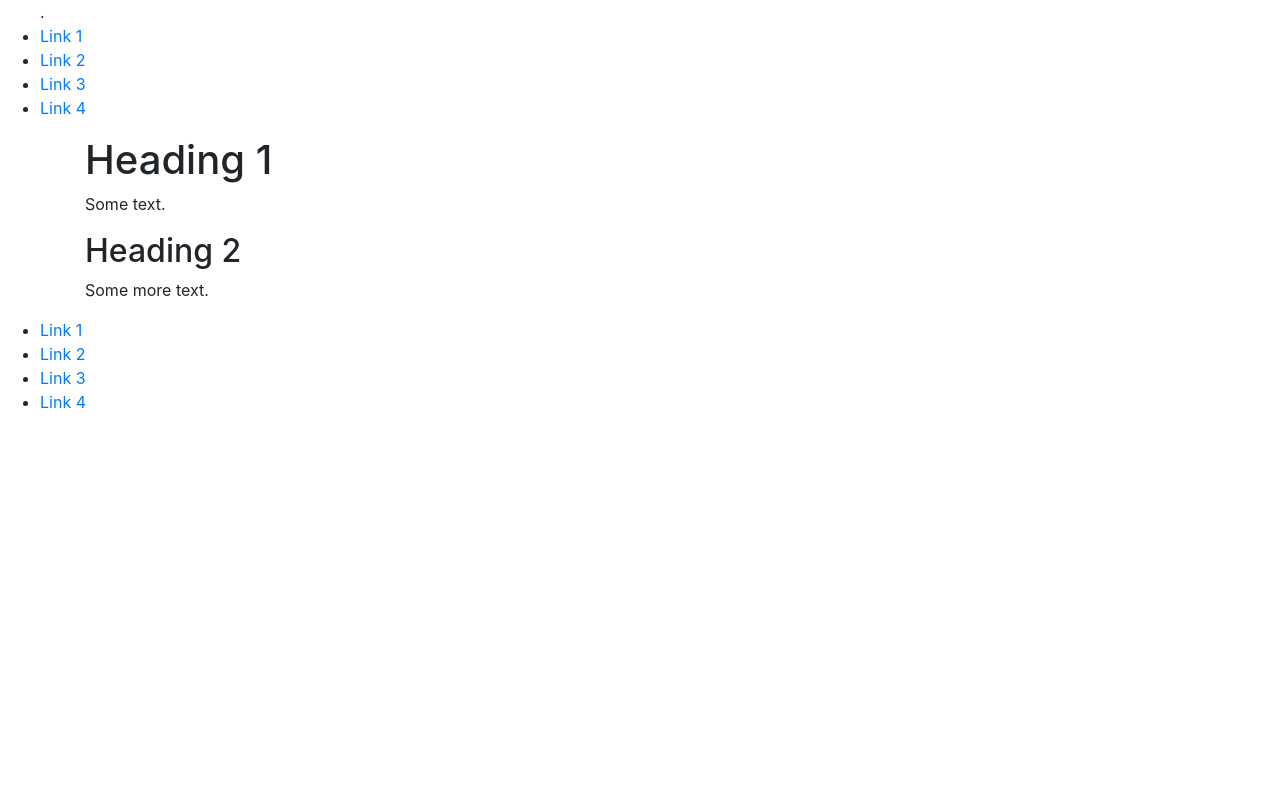
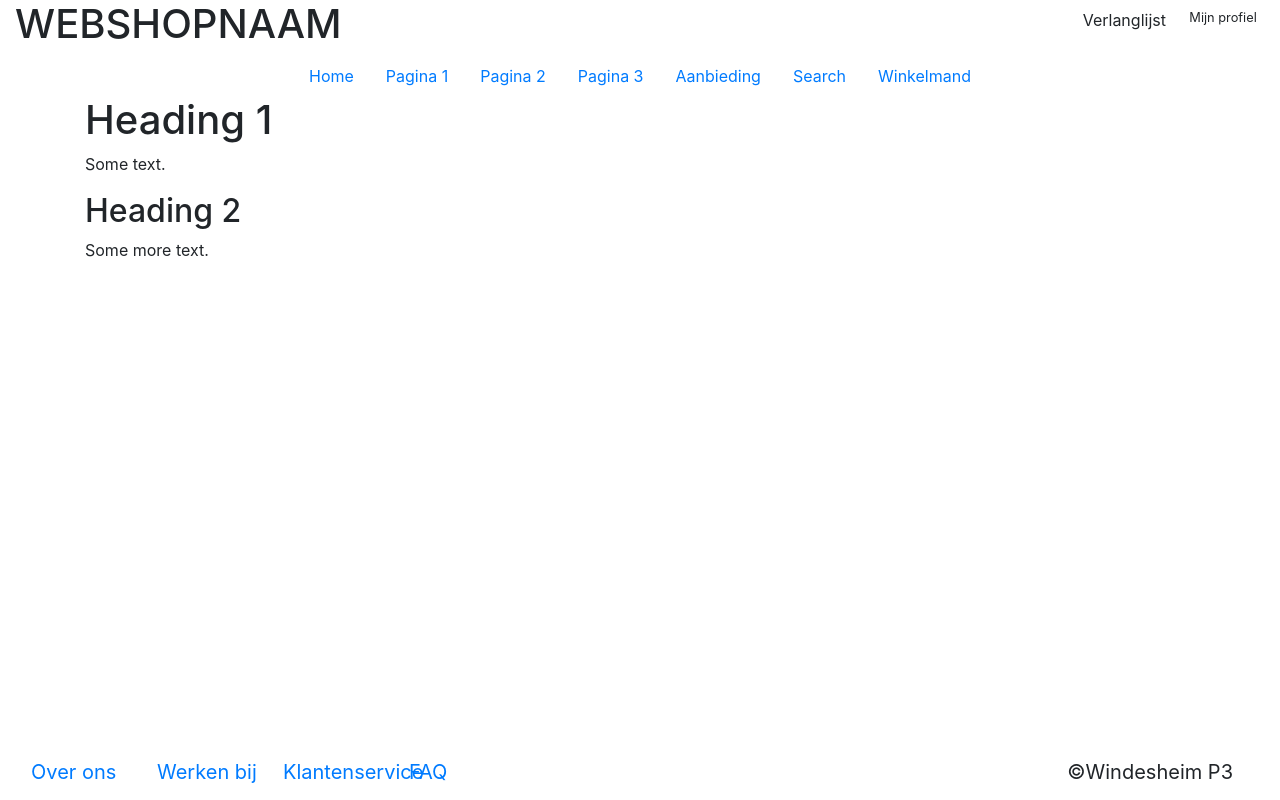
Before and after one commit to WindesheimP3/WWI-Webshop, a PHP site: page / in a window 1280 px wide. Run offline with PHP 8.4, Linux system fonts and the light colour scheme.

Commit message:
index update

```diff
--- a/Colin-test/include/footer.php
+++ b/Colin-test/include/footer.php
@@ -1,6 +1,7 @@
-<ul>
-    <li><a href="">Link 1</a></li>
-    <li><a href="">Link 2</a></li>
-    <li><a href="">Link 3</a></li>
-    <li><a href="">Link 4</a></li>
-</ul>
+<nav class="navbar fixed-bottom">
+    <a class="navbar-brand col-1 text-left small" href="">Over ons</a>
+    <a class="navbar-brand col-1 text-left small" href="">Werken bij </a>
+    <a class="navbar-brand col-1 text-left small" href="">Klantenservice</a>
+    <a class="navbar-brand col-1 text-left small" href="">FAQ</a>
+    <a class="navbar-brand col-7 text-right small"> &copyWindesheim P3</a>
+</nav>
--- a/Colin-test/include/header.php
+++ b/Colin-test/include/header.php
@@ -1,9 +1,13 @@
-<nav>
-    <ul>
-        <link rel="stylesheet" type="text/css" href="PATHTOCSSHERE">.
-        <li><a href="">Link 1</a></li>
-        <li><a href="">Link 2</a></li>
-        <li><a href="">Link 3</a></li>
-        <li><a href="">Link 4</a></li>
-    </ul>
+
+<nav class="nav justify-content-center">
+    <a class="nav-brand col-10 h1">WEBSHOPNAAM</a>
+    <a class="nav-link col-1">Verlanglijst</a>
+    <a class="nav-link col-1 small">Mijn profiel</a>
+    <a class="nav-link" href="#">Home</a>
+    <a class="nav-link" href="#">Pagina 1</a>
+    <a class="nav-link" href="#">Pagina 2</a>
+    <a class="nav-link" href="#">Pagina 3</a>
+    <a class="nav-link" href="#">Aanbieding</a>
+    <a class="nav-link" href="#">Search</a>
+    <a class="nav-link" href="#">Winkelmand</a>
 </nav>
--- a/Colin-test/index.php
+++ b/Colin-test/index.php
@@ -3,7 +3,7 @@
 <head>
     <meta name="description" content="Your meta description"/>
     <title>My Page</title>
-    <link rel="stylesheet" type="text/css" href="/include/bootstrap.css"/>
+    <link rel="stylesheet" href="https://stackpath.bootstrapcdn.com/bootstrap/4.3.1/css/bootstrap.min.css" integrity="sha384-ggOyR0iXCbMQv3Xipma34MD+dH/1fQ784/j6cY/iJTQUOhcWr7x9JvoRxT2MZw1T" crossorigin="anonymous">
 </head>
 <body>
 <header>
```
Also changed, not shown: 1 other file.
